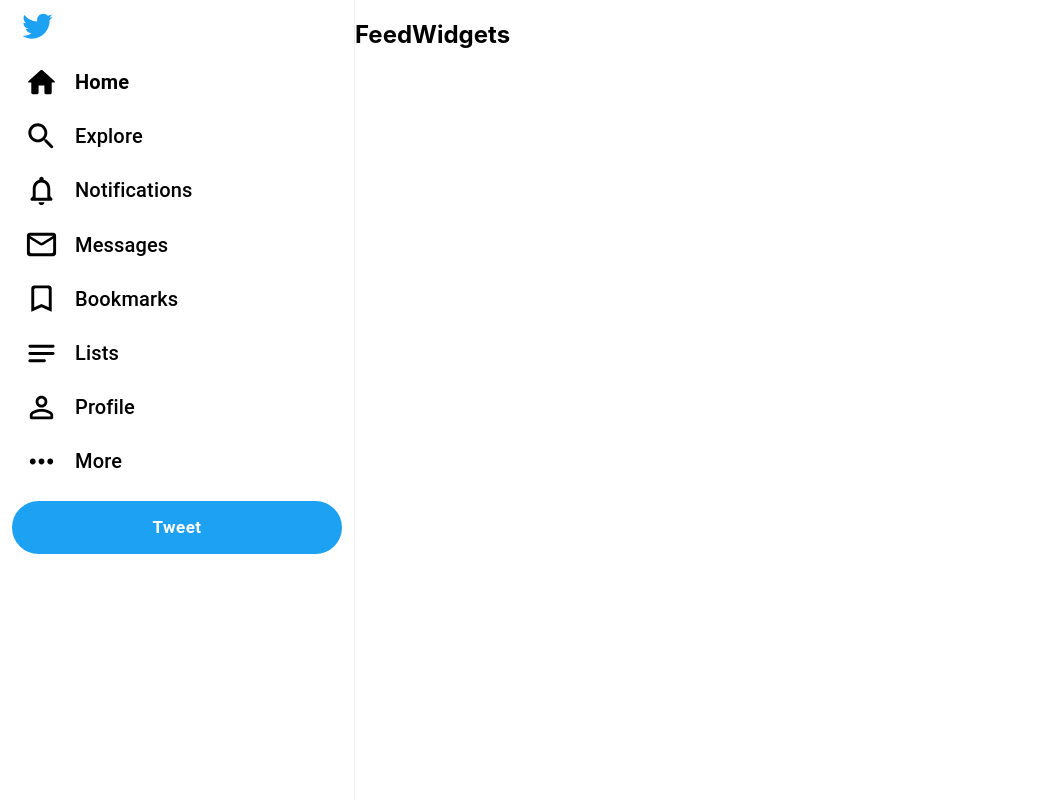
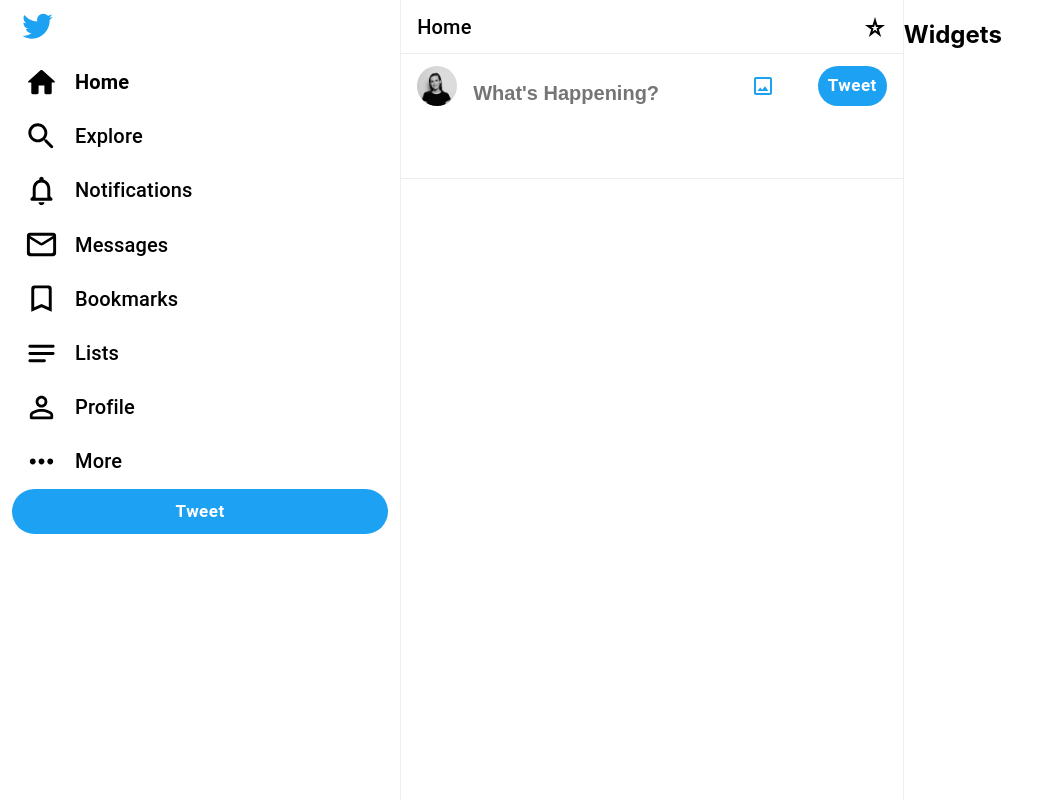
Before and after one commit to ohyland/twitter-clone, a React (Create React App) app: page / in a window 1280 px wide. Shown: the whole page, without its empty margins (0-1052 px from the left). Built offline with nearby package versions, Linux system fonts and the light colour scheme.

Commit message:
Create feed component

```diff
--- a/src/components/Feed.js
+++ b/src/components/Feed.js
@@ -1,8 +1,42 @@
+import TweetBox from "./TweetBox";
+import { makeStyles } from "@mui/styles";
+import { createTheme } from "@mui/material/styles";
+import { Typography } from "@material-ui/core";
+import { StarPurple500 } from "@mui/icons-material/";
+
+const theme = createTheme();
+
+const useStyles = makeStyles({
+	feed: {
+		borderRight: `1px solid ${theme.palette.grey[200]}`,
+		flex: "0.4",
+		overflowY: "scroll",
+	},
+	feedHeader: {
+		alignItems: "center",
+		backgroundColor: "white",
+		borderBottom: `1px solid ${theme.palette.grey[200]}`,
+		display: "flex",
+		fontWeight: "bolder",
+		height: "53px",
+		justifyContent: "space-between",
+		padding: theme.spacing(0, 2),
+		position: "sticky",
+		top: 0,
+		zIndex: 100,
+	},
+});
+
 const Feed = () => {
+	const classes = useStyles();
 	return (
-		<div className="feed">
-			<h2>Feed</h2>
-		</div>
+		<main className={classes.feed}>
+			<div className={classes.feedHeader}>
+				<Typography variant="h6">Home</Typography>
+				<StarPurple500 />
+			</div>
+			<TweetBox />
+		</main>
 	);
 };
 
--- a/src/components/Sidebar.js
+++ b/src/components/Sidebar.js
@@ -1,7 +1,8 @@
 import SidebarOptions from "./SidebarOptions";
+import TweetButton from "./TweetButton";
 import { makeStyles } from "@mui/styles";
 import { createTheme } from "@mui/material/styles";
-import { Button } from "@mui/material";
+
 import {
 	BookmarkBorderRounded,
 	HomeRounded,
@@ -15,7 +16,6 @@
 } from "@mui/icons-material/";
 
 const theme = createTheme();
-
 const useStyles = makeStyles({
 	sidebar: {
 		borderRight: `1px solid ${theme.palette.grey[200]}`,
@@ -30,21 +30,16 @@
 				transition: "200ms ease-out",
 			},
 		},
-		"& .MuiButton-root": {
-			borderRadius: theme.shape.borderRadius * 50,
-			fontSize: "17px",
-			fontWeight: "bolder",
-			marginTop: theme.spacing(1.5),
-			minWidth: "250px",
-			padding: theme.spacing(1.5),
-			textTransform: "none",
-		},
 	},
 });
 
 const Sidebar = () => {
 	const classes = useStyles();
 	const iconSize = "large";
+	const handleClick = () => {
+		console.log("TWEET");
+	};
+
 	return (
 		<nav className={classes.sidebar}>
 			<Twitter className="twitterIcon" fontSize={iconSize} color="primary" />
@@ -83,15 +78,7 @@
 				text="More"
 			/>
 
-			<Button
-				disableElevation
-				fullWidth
-				onClick={() => console.log("Tweet!")}
-				size="large"
-				variant="contained"
-			>
-				Tweet
-			</Button>
+			<TweetButton size="large" fullWidth={true} handleClick={handleClick} />
 		</nav>
 	);
 };
--- /dev/null
+++ b/src/components/TweetBox.js
@@ -0,0 +1,75 @@
+import TweetButton from "./TweetButton";
+
+import { createTheme, styled } from "@mui/material/styles";
+import IconButton from "@mui/material/IconButton";
+import { CropOriginal } from "@mui/icons-material/";
+import Avatar from "@mui/material/Avatar";
+import photo from "../images/avatar.jpg";
+import { makeStyles } from "@mui/styles";
+
+const theme = createTheme();
+const useStyles = makeStyles({
+	tweet: {
+		display: "flex",
+		alignItems: "flex-end",
+	},
+	tweetBox: {
+		borderBottom: `1px solid ${theme.palette.grey[200]}`,
+		height: "100px",
+		padding: theme.spacing(1.5, 2),
+		"& input": {
+			border: "none",
+			flex: 1,
+			fontSize: "20px",
+			fontWeight: "bold",
+			paddingLeft: theme.spacing(2),
+		},
+		"& form": {
+			height: "100%",
+			display: "flex",
+			flexWrap: "wrap",
+			alignContent: "space-between",
+		},
+	},
+	tweetButtonWrapper: {
+		display: "flex",
+		flex: 1,
+		justifyContent: "space-between",
+	},
+});
+
+const Input = styled("input")({
+	display: "none",
+});
+
+const TweetBox = () => {
+	const classes = useStyles();
+	return (
+		<div className={classes.tweetBox}>
+			<form>
+				<div className={classes.tweet}>
+					<Avatar alt="Olivia Hyland" src={photo} />
+
+					<input type="text" placeholder="What's Happening?" />
+				</div>
+				<div className={classes.tweetButtonWrapper}>
+					<div>
+						<label htmlFor="icon-button-file">
+							<Input accept="image/*" id="icon-button-file" type="file" />
+							<IconButton
+								aria-label="upload picture"
+								component="span"
+								color="primary"
+							>
+								<CropOriginal />
+							</IconButton>
+						</label>
+					</div>
+					<TweetButton size="small" />
+				</div>
+			</form>
+		</div>
+	);
+};
+
+export default TweetBox;
--- /dev/null
+++ b/src/components/TweetButton.js
@@ -0,0 +1,39 @@
+import { Button } from "@material-ui/core";
+import { makeStyles } from "@mui/styles";
+import { createTheme } from "@mui/material/styles";
+
+const theme = createTheme();
+
+const useStyles = makeStyles({
+	tweetButton: {
+		"&.MuiButton-root": {
+			backgroundColor: "#1DA1F2",
+			borderRadius: theme.shape.borderRadius * 50,
+			color: theme.palette.common.white,
+			fontSize: "17px",
+			fontWeight: "bolder",
+			textTransform: "none",
+			"&:hover": {
+				backgroundColor: "#0f91e1",
+			},
+		},
+	},
+});
+
+const TweetButton = ({ fullWidth, handleClick, size }) => {
+	const classes = useStyles();
+	return (
+		<Button
+			className={classes.tweetButton}
+			disableElevation
+			fullWidth={fullWidth}
+			onClick={handleClick}
+			size={size}
+			variant="contained"
+		>
+			Tweet
+		</Button>
+	);
+};
+
+export default TweetButton;
--- a/src/components/Widgets.js
+++ b/src/components/Widgets.js
@@ -1,6 +1,18 @@
+import { makeStyles } from "@mui/styles";
+//import { createTheme } from "@mui/material/styles";
+
+//const theme = createTheme();
+
+const useStyles = makeStyles({
+	widgets: {
+		flex: "0.3",
+	},
+});
+
 const Widgets = () => {
+	const classes = useStyles();
 	return (
-		<div className="widgets">
+		<div className={classes.widgets}>
 			<h2>Widgets</h2>
 		</div>
 	);
```
Also changed, not shown: src/images/avatar.jpg (added).
